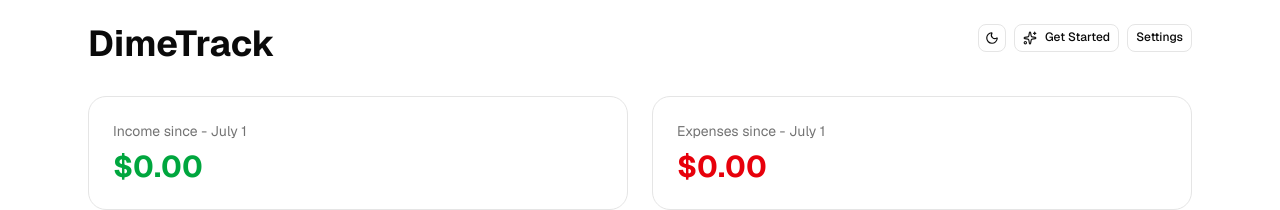
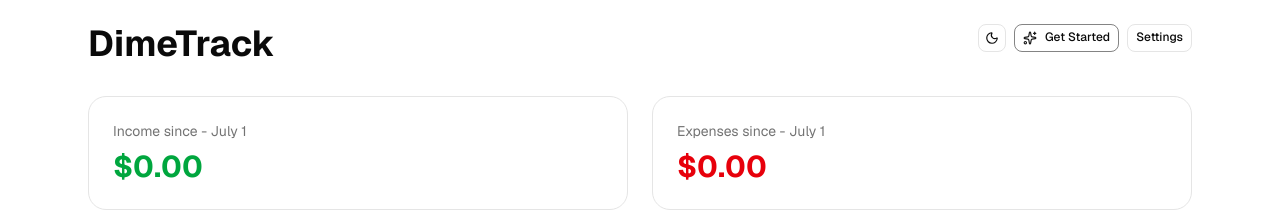
Before and after one commit to d3monas/DimeTrack, a Next.js app: page /app in a window 1280 px wide. Shown: the top 210 px of the page. Built offline with nearby package versions, Linux system fonts and the light colour scheme.

Commit message:
feat: add a small border around get started button to make it standout

```diff
--- a/components/onboarding.tsx
+++ b/components/onboarding.tsx
@@ -40,7 +40,7 @@ export function Onboarding({ hasAccounts, hasCategories, hasBudgets, hasGoals, h
   return (
     <Dialog open={open} onOpenChange={setOpen}>
       <DialogTrigger asChild>
-        <Button variant="outline" className="gap-2">
+        <Button variant="outline" className="gap-2 border-foreground/50 hover:bg-foreground/10">
           <Sparkles className="h-4 w-4 text-primary" />
           Get Started
         </Button>
```
